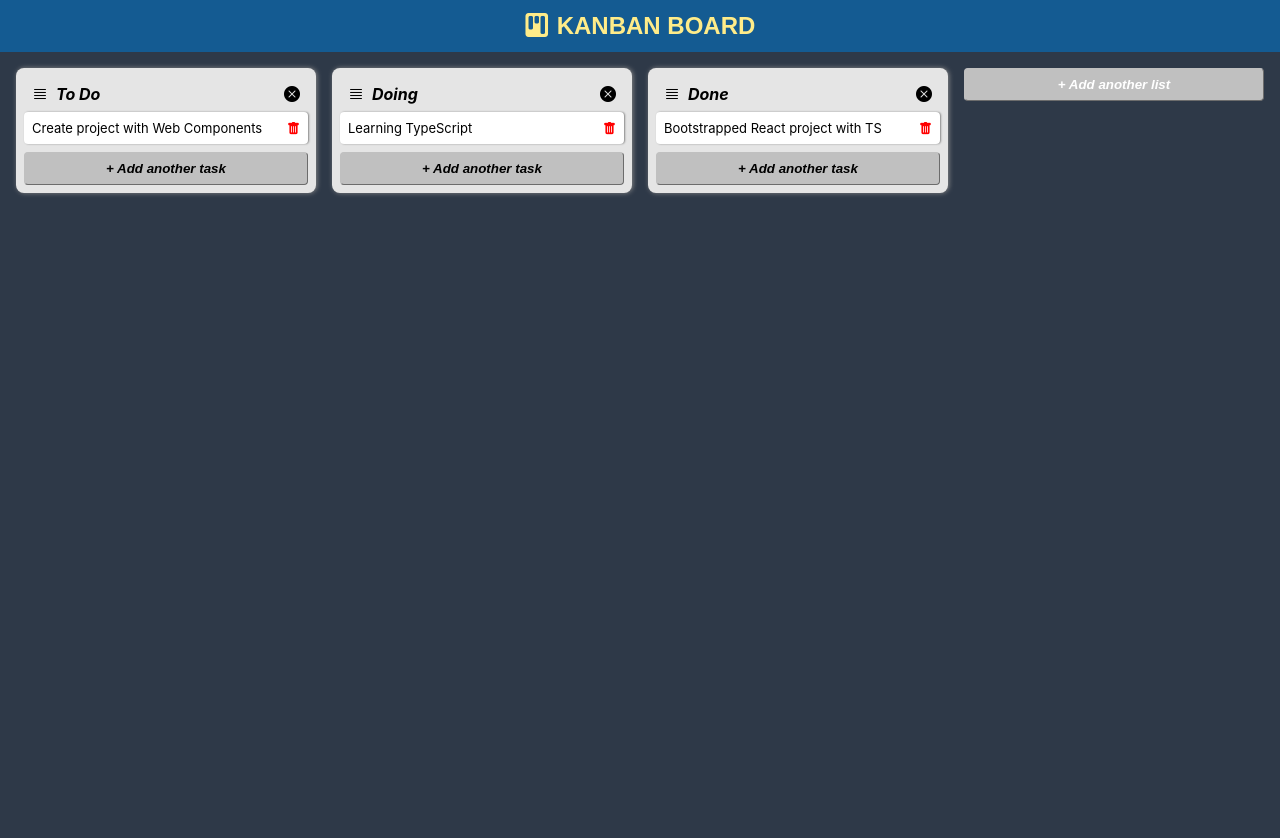
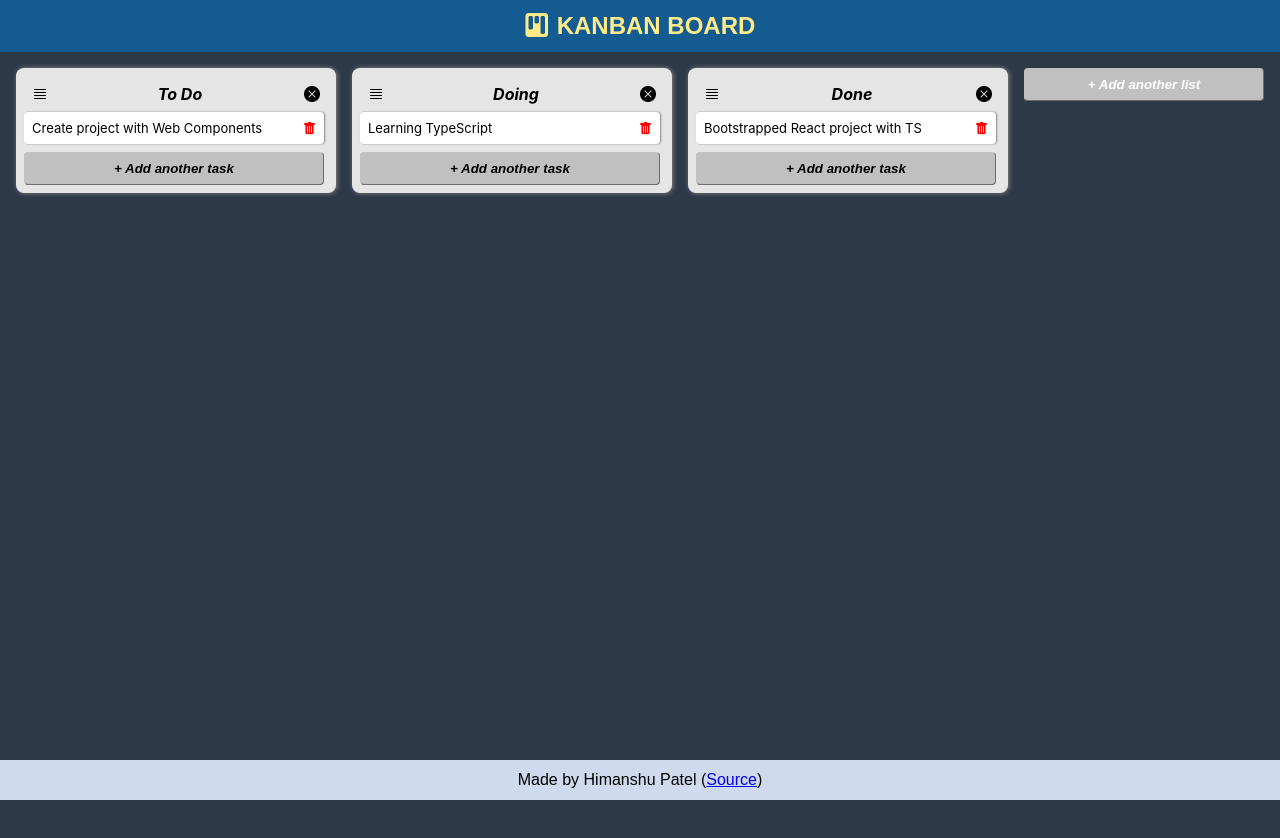
Before and after one commit to patel-himanshu/kanban-board, a React (Create React App) app: page / in a window 1280 px wide. Shown: the top 838 px of the page. Built offline with nearby package versions, Linux system fonts and the light colour scheme.

Commit message:
fix: AppContainer, Header issues

```diff
--- a/src/App.css
+++ b/src/App.css
@@ -15,8 +15,8 @@ input:focus {
   margin-right: 0.5rem;
 }
 
-.card-delete {
-  float: right;
+.bi-justify,
+.bi-x-circle-fill {
   cursor: pointer;
 }
 
--- a/src/App.tsx
+++ b/src/App.tsx
@@ -31,6 +31,17 @@ function App() {
           toggleButtonText="+ Add another list"
           onAdd={(text) => dispatch(add_list(text))}
         />
+        <div className="footer">
+          Made by Himanshu Patel (
+          <a
+            href="https://github.com/patel-himanshu/kanban-board/"
+            target="_blank"
+            rel="noreferrer noopener"
+          >
+            Source
+          </a>
+          )
+        </div>
       </AppContainer>
     </>
   );
--- a/src/components/CardGroup.tsx
+++ b/src/components/CardGroup.tsx
@@ -22,7 +22,6 @@ export const CardGroup = ({
   return (
     <CardGroupContainer>
       <CardGroupTitle>
-        {/* <i className="bi bi-filter-left"></i> */}
         <i className="bi bi-justify"></i>
         {title}
         <i
--- a/src/components/NewGroupForm.tsx
+++ b/src/components/NewGroupForm.tsx
@@ -20,9 +20,13 @@ export const NewGroupForm = ({ onAdd }: NewGroupFormProps) => {
         // autoFocus
         ref={inputRef}
         value={text}
+        placeholder="Enter task description"
         onChange={(e) => setText(e.target.value)}
       />
-      <NewGroupButton onClick={() => onAdd(text)}>Create</NewGroupButton>
+      <span className="create-new-item">
+        <NewGroupButton onClick={() => onAdd(text)}>Create</NewGroupButton>
+        {/* <i className="bi bi-x-lg"></i> */}
+      </span>
     </NewGroupFormContainer>
   );
 };
--- a/src/index.css
+++ b/src/index.css
@@ -11,7 +11,12 @@ html {
 html,
 body,
 #root {
-  height: 100%;
+  min-height: 100vh;
+  background-color: #2e3948;
+}
+
+::-webkit-scrollbar {
+  display: none;
 }
 
 body {
@@ -27,3 +32,16 @@ code {
   font-family: source-code-pro, Menlo, Monaco, Consolas, "Courier New",
     monospace;
 }
+
+.footer {
+  position: fixed;
+  bottom: 0;
+  left: 0;
+  width: 100%;
+  height: 2.5rem;
+  display: flex;
+  justify-content: center;
+  align-items: center;
+  font-family: "Geogia", Arial, sans-serif;
+  background-color: #d0daee;
+}
--- a/src/index.tsx
+++ b/src/index.tsx
@@ -2,14 +2,19 @@ import React from "react";
 import ReactDOM from "react-dom";
 import "./index.css";
 import App from "./App";
+
 import { Provider } from "react-redux";
+import { DndProvider } from "react-dnd";
+import { HTML5Backend } from "react-dnd-html5-backend";
 import store from "./redux/store";
 
 ReactDOM.render(
   <React.StrictMode>
-    <Provider store={store}>
-      <App />
-    </Provider>
+    <DndProvider backend={HTML5Backend}>
+      <Provider store={store}>
+        <App />
+      </Provider>
+    </DndProvider>
   </React.StrictMode>,
   document.getElementById("root")
 );
--- a/src/styles.ts
+++ b/src/styles.ts
@@ -5,11 +5,16 @@ interface AddItemButtonProps {
 }
 
 export const Header = styled.nav`
+  top: 0;
+  left: 0;
+  width: 100%;
+  margin: 0 auto;
+  position: relative;
   display: flex;
   justify-content: center;
-  background-color: #2d4154;
+  // background-color: #2d4154;
   background-color: #145b92;
-  color: #edf7b5;
+  // color: #edf7b5;
   color: #ffec89;
   padding: 0.75rem 0.5rem;
   font-family: "Geogia", Arial, sans-serif;
@@ -21,13 +26,15 @@ export const AppContainer = styled.div`
   display: flex;
   flex-direction: row;
   align-items: flex-start;
-  background-color: #e4cb54;
-  background-color: #f7dd72;
-  background-color: #252525;
+  // background-color: #252525;
+  // background-color: #e4cb54;
   background-color: #2e3948;
-  height: 100%;
+  min-height: 100vh;
   width: 100%;
   padding: 1rem;
+  padding-bottom: 5rem;
+  overflow-x: scroll;
+  overflow-y: scroll;
 `;
 
 export const CardGroupContainer = styled.div`
@@ -35,7 +42,9 @@ export const CardGroupContainer = styled.div`
   box-shadow: #888 1px 0 5px;
   border-radius: 0.5rem;
   min-height: 40px;
-  width: 300px;
+  // width: 20rem;
+  min-width: 20rem;
+  // min-width: 200px;
   padding: 0.5rem 0.5rem;
   margin-right: 1rem;
   flex-grow: 0;
@@ -43,8 +52,12 @@ export const CardGroupContainer = styled.div`
 
 export const CardGroupTitle = styled.div`
   padding: 0.5rem;
+  min-width: 200px;
   font-style: italic;
   font-weight: bold;
+  display: flex;
+  flex-direction: row;
+  justify-content: space-between;
 `;
 
 export const CardContainer = styled.div`
@@ -74,6 +87,7 @@ export const AddItemButton = styled.button<AddItemButtonProps>`
   flex-direction: row;
   justify-content: center;
   width: 100%;
+  min-width: 180px;
   max-width: 300px;
   padding: 0.5rem 1rem;
   transition: background-color 75s ease-in;
```
